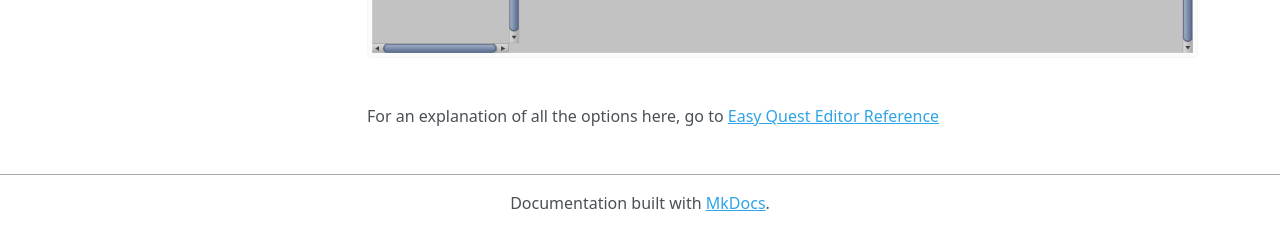
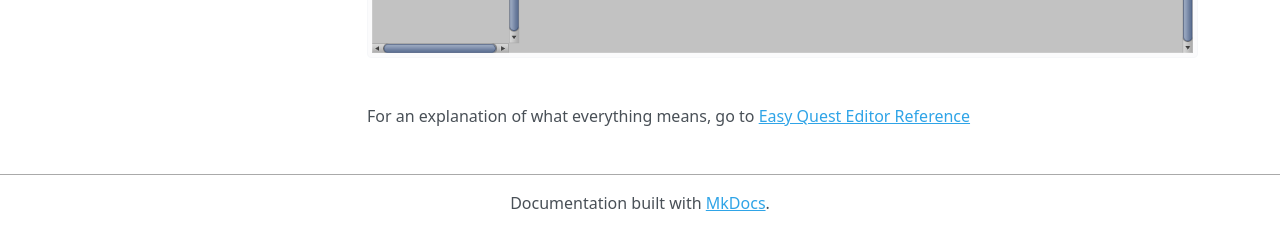
Before and after one commit to KnightlessLabs/EasyQuest-Docs, an MkDocs documentation site: the page built from docs/QuestManager/CreatingQuest.md, in a window 1280 px wide and 1043 px high. Shown: the part 812-1040 px from the top of the window. Built offline with MkDocs 1.6.1, drawn with Linux system fonts in a browser that asks for light colours; nearby versions of some CDN libraries.

Commit message:
Update CreatingQuest.md

```diff
--- a/docs/QuestManager/CreatingQuest.md
+++ b/docs/QuestManager/CreatingQuest.md
@@ -13,4 +13,4 @@ Now the window should look like this.
 
 ![](../assets/EasyQuestEditor.png)
 
-For an explanation of all the options here, go to [Easy Quest Editor Reference](EasyQuestEditorReference.md)
+For an explanation of what everything means, go to [Easy Quest Editor Reference](EasyQuestEditorReference.md)
```
